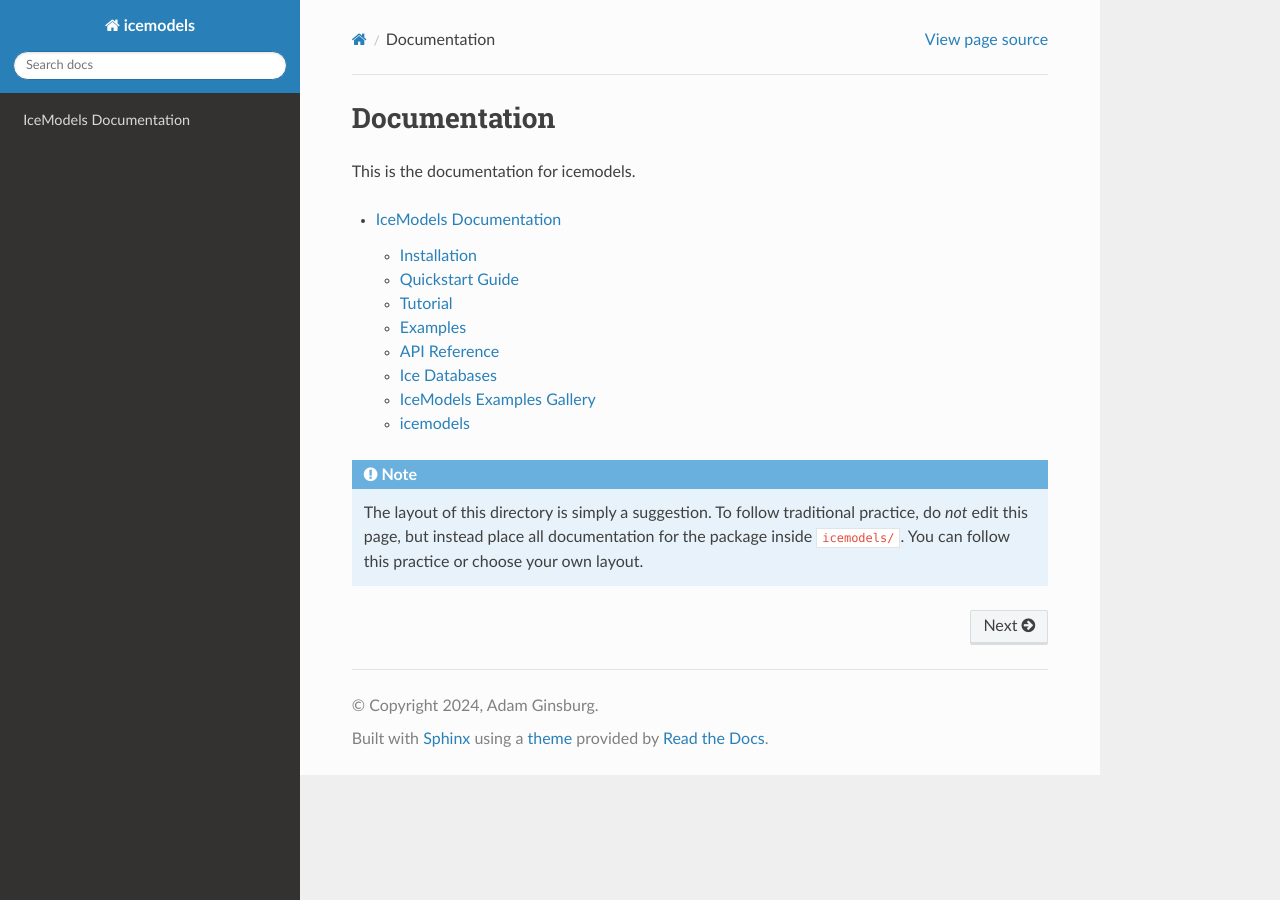
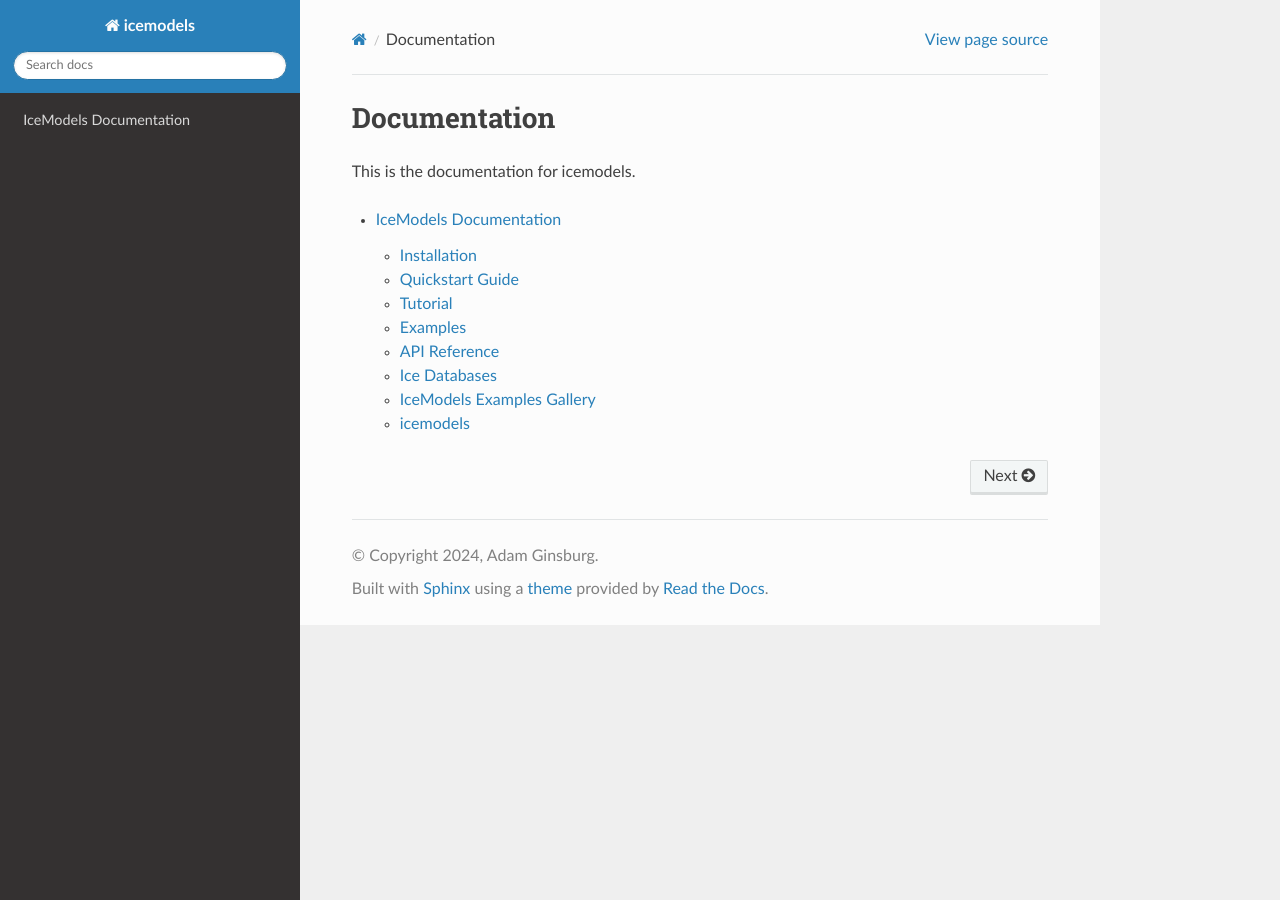
Before and after one commit to keflavich/icemodels, a Sphinx documentation site: the page built from docs/index.rst, in a window 1280 px wide. Built offline with Sphinx 7.4.7 and the Read the Docs theme 3.1.0, drawn with Linux system fonts in a browser that asks for light colours.

Commit message:
remove extraneous note

```diff
--- a/docs/index.rst
+++ b/docs/index.rst
@@ -7,8 +7,3 @@ This is the documentation for icemodels.
   :maxdepth: 2
 
   icemodels/index.rst
-
-.. note:: The layout of this directory is simply a suggestion.  To follow
-          traditional practice, do *not* edit this page, but instead place
-          all documentation for the package inside ``icemodels/``.
-          You can follow this practice or choose your own layout.
```
